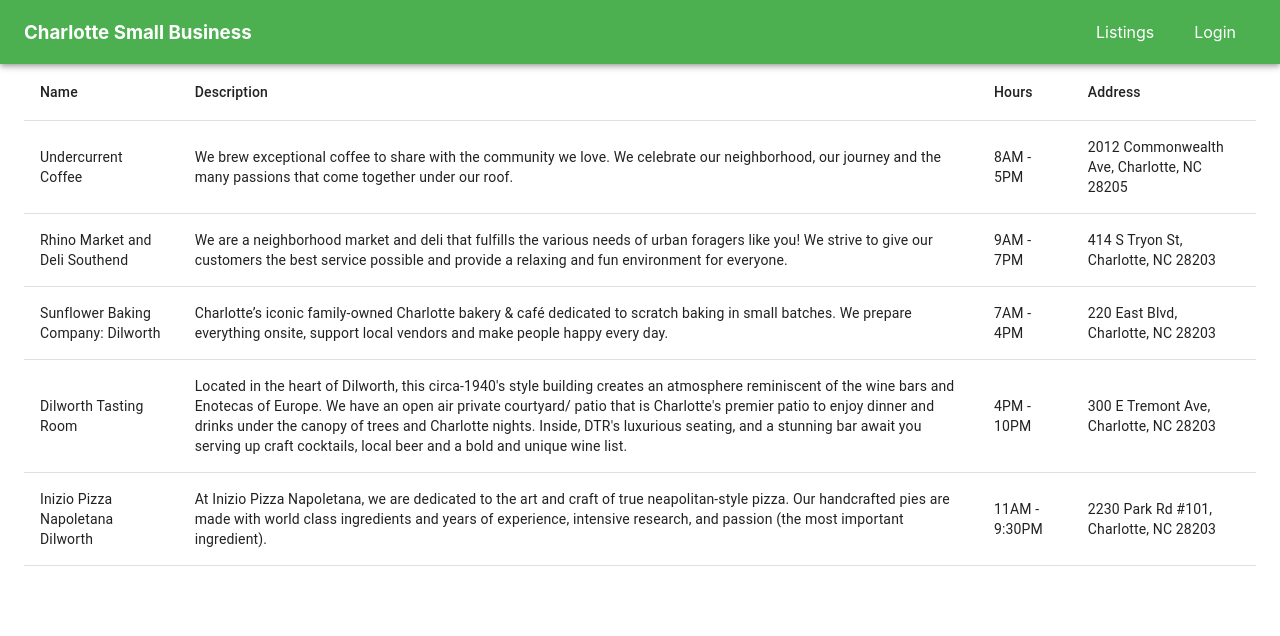
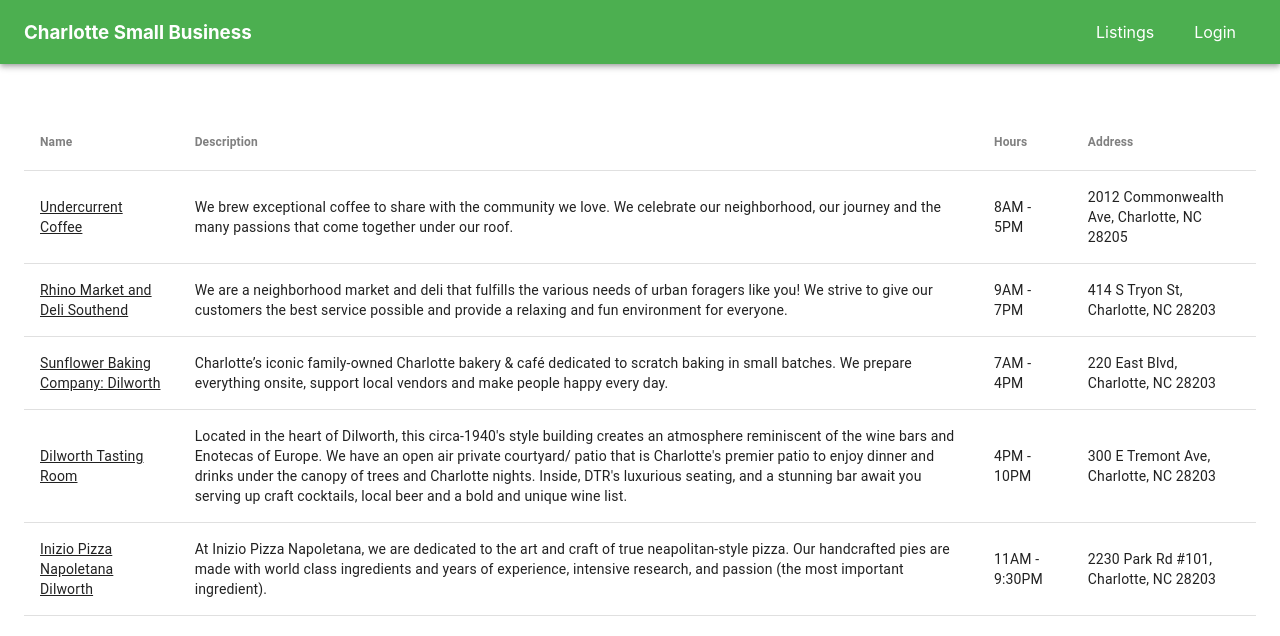
Before and after one commit to Shelby-Jean/small-business, a React (Create React App) app: page /listings in a window 1280 px wide. Shown: the top 636 px of the page. Built offline with nearby package versions, Linux system fonts and the light colour scheme.

Commit message:
listing table styling

```diff
--- a/src/App.css
+++ b/src/App.css
@@ -37,3 +37,7 @@
   flex-direction: column;
   margin-top: 50px;
 }
+
+.listings-container {
+  margin-top: 50px;
+}
--- a/src/components/Listings.js
+++ b/src/components/Listings.js
@@ -6,14 +6,14 @@
 const Listings = (props) => {
   return (
     <div>
-      <Container>
+      <Container maxWidth="lg" className="listings-container">
         <Table>
           <TableHead>
             <TableRow>
-              <TableCell>Name</TableCell>
-              <TableCell>Description</TableCell>
-              <TableCell>Hours</TableCell>
-              <TableCell>Address</TableCell>
+              <TableCell style={{ fontSize: "12px", color: "grey", fontWeight: "bold" }}>Name</TableCell>
+              <TableCell style={{ fontSize: "12px", color: "grey", fontWeight: "bold" }}>Description</TableCell>
+              <TableCell style={{ fontSize: "12px", color: "grey", fontWeight: "bold" }}>Hours</TableCell>
+              <TableCell style={{ fontSize: "12px", color: "grey", fontWeight: "bold" }}>Address</TableCell>
               {props.isLoggedIn ?
                   <TableCell>Delete</TableCell>
                 : null}
@@ -22,7 +22,7 @@
           <TableBody>
             {props.listings.map(listing => (
               <TableRow key={listing.id}>
-                <TableCell>
+                <TableCell style={{ textDecoration: "underline" }}>
                   <Link to={`/details/${listing.id}`}>{listing.name}</Link>
                 </TableCell>
                 <TableCell>{listing.description}</TableCell>
```
Also changed, not shown: 1 other file (tests, documents, lock files or other folders).
